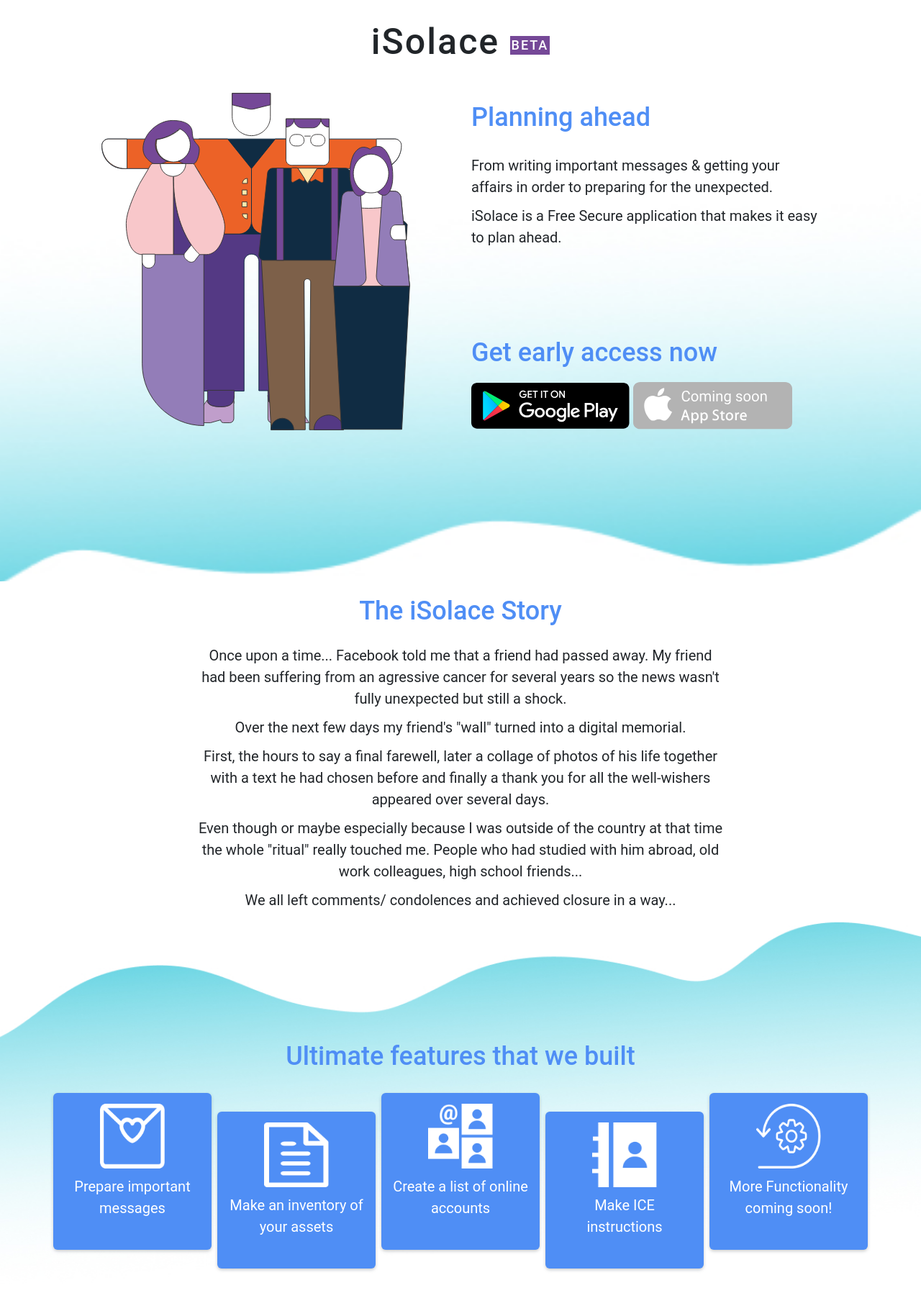
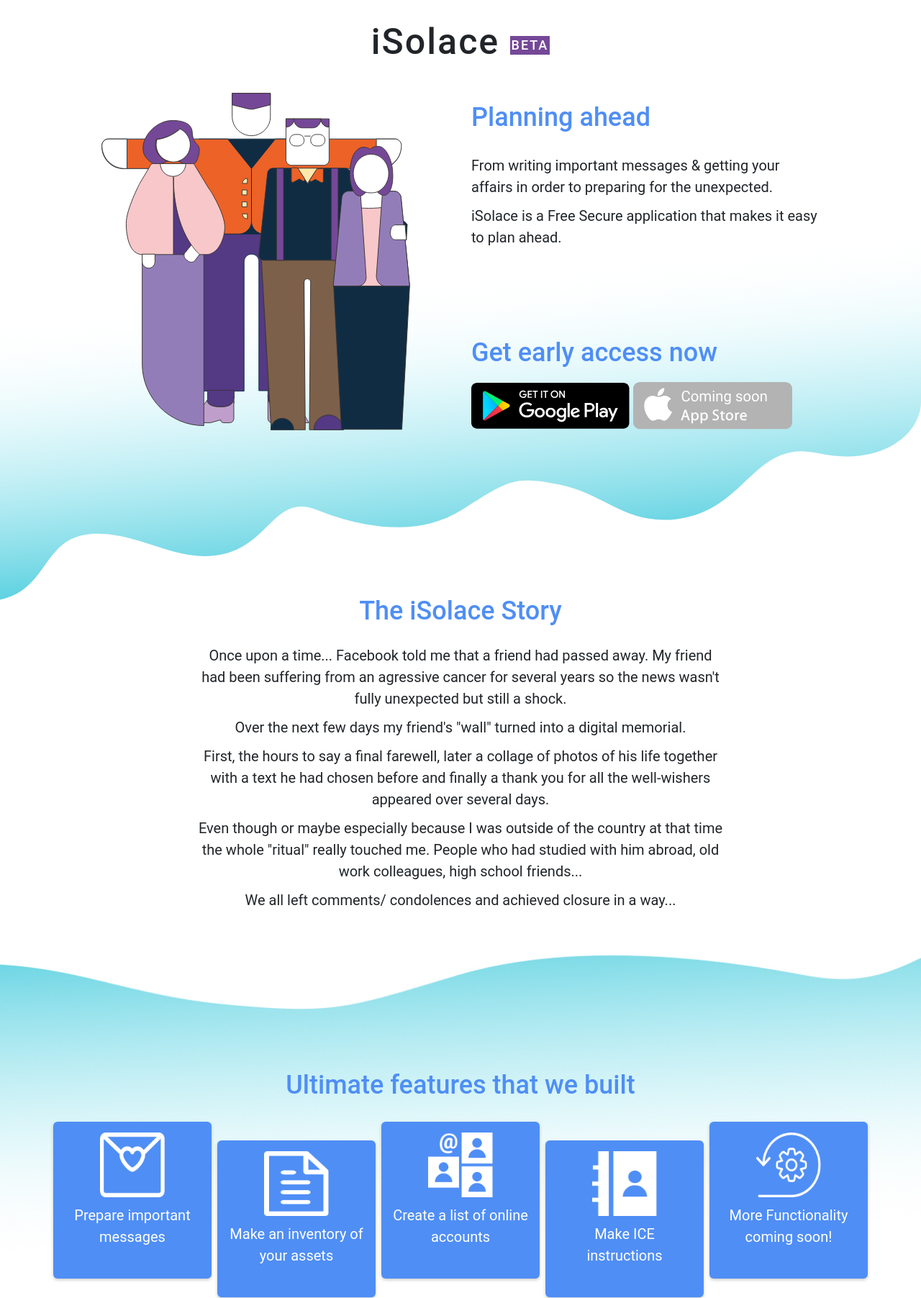
Before and after one commit to nguyenchicuong31998/isolace-landing-page, a PHP site: page /index.html in a window 1280 px wide. Shown: the top 1804 px of the page at 72% size. Run offline with PHP 8.4, Linux system fonts and the light colour scheme; some libraries are stand-ins or nearby versions.

Commit message:
test waves-down

```diff
--- a/css/style.css
+++ b/css/style.css
@@ -17,9 +17,15 @@ body {
 }
 
 .header {
-  background: url("../img/waves-down.jpg") top;
-  background-size: 133% 113%;
+  position: relative;
   padding-bottom: 90px;
+}
+.header__waves-down {
+  width: 100%;
+  height: 100%;
+  position: absolute;
+  z-index: -1;
+  top: 35%;
 }
 .header__logo {
   font-size: 3rem;
@@ -74,7 +80,6 @@ body {
   background: url("../img/waves-up.jpg") bottom;
   background-size: 240% 113%;
   padding-top: 90px;
-  padding-bottom: 60px;
 }
 .feature__title {
   padding: 20px 0px;
@@ -218,6 +223,9 @@ body {
     font-size: 1.4rem;
   }
 
+  .header__waves-down {
+    top: 28%;
+  }
   .header__logo {
     font-size: 3rem;
   }
@@ -387,6 +395,12 @@ body {
     font-size: 1.8rem;
   }
 
+  .header {
+    padding-bottom: 75px;
+  }
+  .header__waves-down {
+    top: 24%;
+  }
   .header__logo {
     font-size: 4rem;
   }
@@ -419,9 +433,6 @@ body {
     font-size: 3rem;
   }
 
-  .feature {
-    padding-top: 90px;
-  }
   .feature__title {
     font-size: 3rem;
   }
@@ -477,6 +488,12 @@ body {
     font-size: 2rem;
   }
 
+  .header {
+    padding-bottom: 90px;
+  }
+  .header__waves-down {
+    top: 20%;
+  }
   .header__logo {
     font-size: 5rem;
     margin: 28px 0px 39px 0px;
@@ -512,9 +529,6 @@ body {
     font-size: 3.6rem;
   }
 
-  .feature {
-    background-size: 148% 113%;
-  }
   .feature__title {
     font-size: 3.6rem;
     color: #4F8EF5;
--- a/index.html
+++ b/index.html
@@ -16,6 +16,8 @@
 </head>
 <body>
     <header class="header">
+        <img class="header__waves-down" src="./img/waves-down.svg" alt="waves down"/>
+
         <h1 class="header__logo text-center">
           iSolace
           <span class="header__sub-logo">BETA</span>
@@ -91,9 +93,13 @@
       </div>
  </div>
  <!-- #endregion -->
+        <div class="background-waves-up">
 
+        </div>
     <!-- #region FEATURE -->
       <div class="feature">
+        <!-- <img class="feature__waves-up" src="./img/waves-up.svg" alt="waves up"/> -->
+
         <h2 class="feature__title text-center">
             Ultimate features that we built
         </h2>
@@ -141,6 +147,7 @@
                 </div>
             </div>
         </div>
+
     </div>
     <!-- #endregion -->
 
```
Also changed, not shown: sass/_main.scss (+40 -5 lines), img/waves-down.svg (added), img/waves-up.svg (added), 1 other file.
